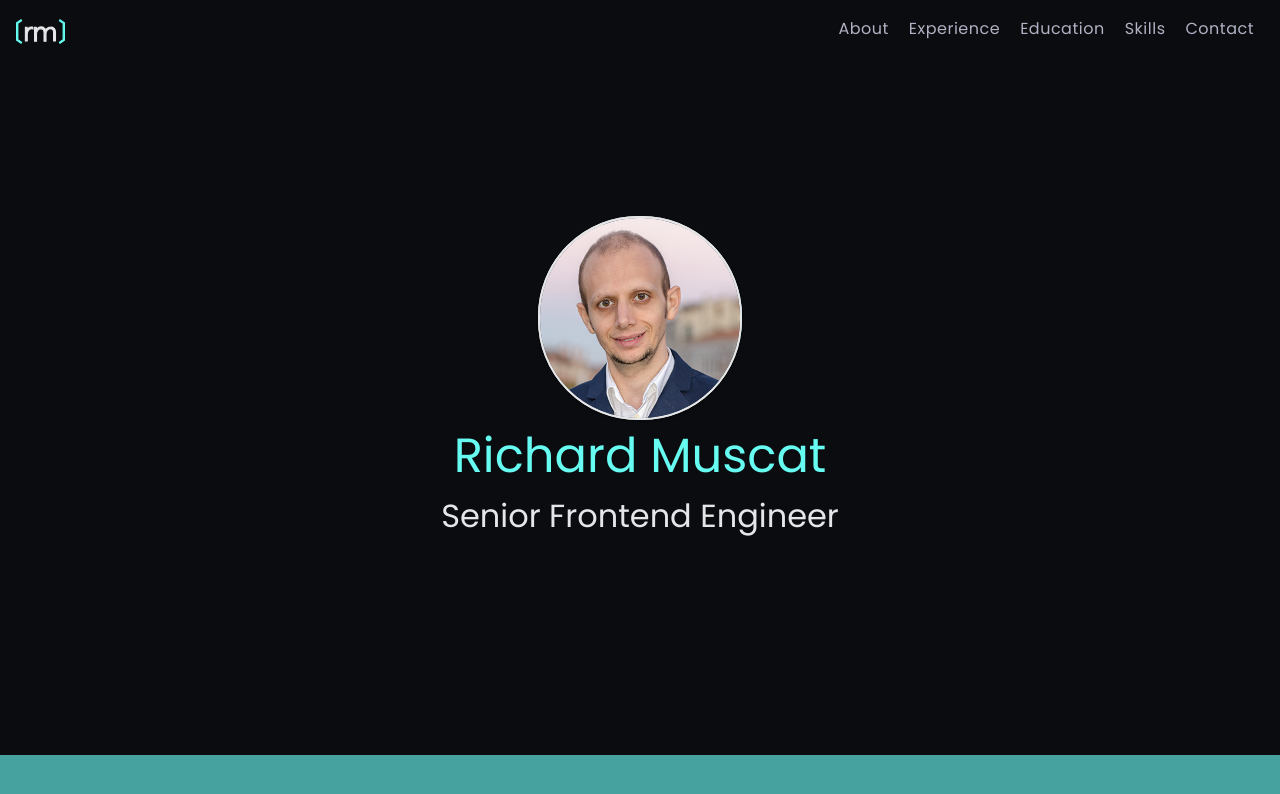
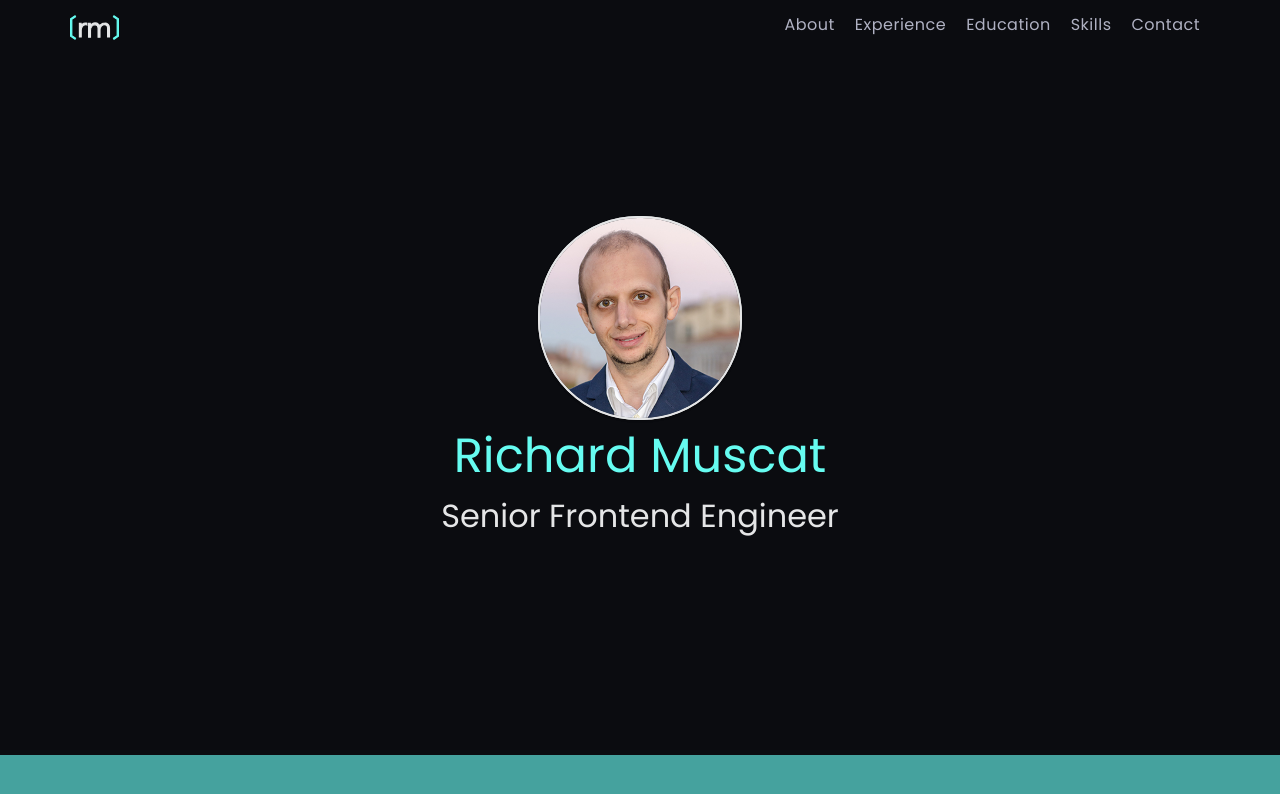
Before and after one commit to rmpweb/rms, an Angular app: page / in a window 1280 px wide. Shown: the top 794 px of the page. Built offline with nearby package versions, Linux system fonts and the light colour scheme.

Commit message:
updates nav bar sides alignment

```diff
--- a/src/app/app.component.html
+++ b/src/app/app.component.html
@@ -1,7 +1,7 @@
 <!--<div rmScrollSpy [spiedTags]="['DIV']" (sectionChange)="onSectionChange($event)" >-->
 <div class='root' [ngClass]="{'menu-closed':!isNavMenuOpen, 'change': isNavMenuOpen}" *ngIf="data$ | async as data">
-
     <div class='nav-bar' [ngClass]="{'menu-closed':!isNavMenuOpen, 'change': isNavMenuOpen}">
+        <div class="nav-bar-content">
             <img class='nav-logo' (click)="scrollToElement(home)" src='../assets/rm-logo-white.svg'/>
             <div class='nav-container'>
                 <div class='nav-item' (click)="scrollToElement(about)" [ngClass]='{active : currentSection==="about"}'>
@@ -15,14 +15,17 @@
                      [ngClass]='{active : currentSection==="education"}'>
                     Education
                 </div>
-            <div class='nav-item' (click)="scrollToElement(skills)" [ngClass]='{active : currentSection==="skills"}'>
+                <div class='nav-item' (click)="scrollToElement(skills)"
+                     [ngClass]='{active : currentSection==="skills"}'>
                     Skills
                 </div>
-            <div class='nav-item' (click)="scrollToElement(contact)" [ngClass]='{active : currentSection==="contact"}'>
+                <div class='nav-item' (click)="scrollToElement(contact)"
+                     [ngClass]='{active : currentSection==="contact"}'>
                     Contact
                 </div>
             </div>
             <rm-nav-toggle (click)="onMenuClick()"></rm-nav-toggle>
+        </div>
     </div>
 
 
--- a/src/app/app.component.scss
+++ b/src/app/app.component.scss
@@ -1,26 +1,31 @@
 @import '../main';
 
 .nav-bar {
-  display: flex;
   padding: 8px 16px;
   height: 40px;
   position: fixed;
   z-index: 5;
-  justify-content: space-between;
   top: 0;
   left: 0;
   right: 0;
   background-color: $primary-darker;
   color: $secondary-darker;
   overflow: hidden;
+
+  .nav-bar-content {
+    display: flex;
+    max-width: 100%;
+    justify-content: space-between;
     .nav-logo {
       margin-top: 7px;
       height: 25px;
       cursor: pointer;
     }
+
     .nav-container {
       .nav-item {
         display: none;
+      }
     }
   }
 }
@@ -31,10 +36,10 @@
 }
 
 
-
 .nav-bar.change {
   height: 100vh;
 
+  .nav-bar-content {
     .nav-container {
       height: 100vh;
       //opacity: 0.9;
@@ -44,18 +49,20 @@
       flex-direction: column;
       width: 100%;
       overflow: hidden;
+
       .nav-item {
         display: block;
         font-size: 2em;
         line-height: 1.6em;
         cursor: pointer;
       }
+
       .nav-item.active {
         color: $accent;
       }
 
     }
-
+  }
 }
 
 
@@ -66,9 +73,10 @@ footer {
 }
 
 @media all and (max-width: $screen-sm) {
-  div.nav-item{
-    -webkit-tap-highlight-color: rgba(255, 255, 255,0);
+  div.nav-item {
+    -webkit-tap-highlight-color: rgba(255, 255, 255, 0);
   }
+
 }
 
 @media only screen and (max-width: $screen-xs) {
@@ -79,28 +87,34 @@ footer {
 
 
 @media only screen and (min-width: $screen-sm) {
-
   rm-nav-toggle {
     display: none;
   }
 
   .nav-bar {
-    display: flex;
-    flex-wrap: wrap;
-    align-items: center;
     padding: 8px 16px;
     height: 40px;
     position: fixed;
-    justify-content: space-between;
     top: 0;
     left: 0;
     right: 0;
     background-color: $primary-darker;
     color: $secondary-darker;
     overflow: hidden;
+
+    .nav-bar-content {
+      display: flex;
+      flex-wrap: wrap;
+      justify-content: space-between;
+      align-items: center;
+      margin-left: auto;
+      margin-right: auto;
+      width: 720px;
+
       .nav-container {
         .nav-item {
           display: block;
+        }
       }
     }
   }
@@ -171,3 +185,20 @@ footer {
   }
 
 }
+
+@media only screen and (min-width: $screen-md) {
+  .nav-bar{
+    .nav-bar-content {
+      width: 960px;
+    }
+  }
+}
+
+@media only screen and (min-width: $screen-lg) {
+  .nav-bar{
+    .nav-bar-content {
+      width: 1140px;
+    }
+  }
+
+}
```
Lines whose indentation alone changed are shown as unchanged.
